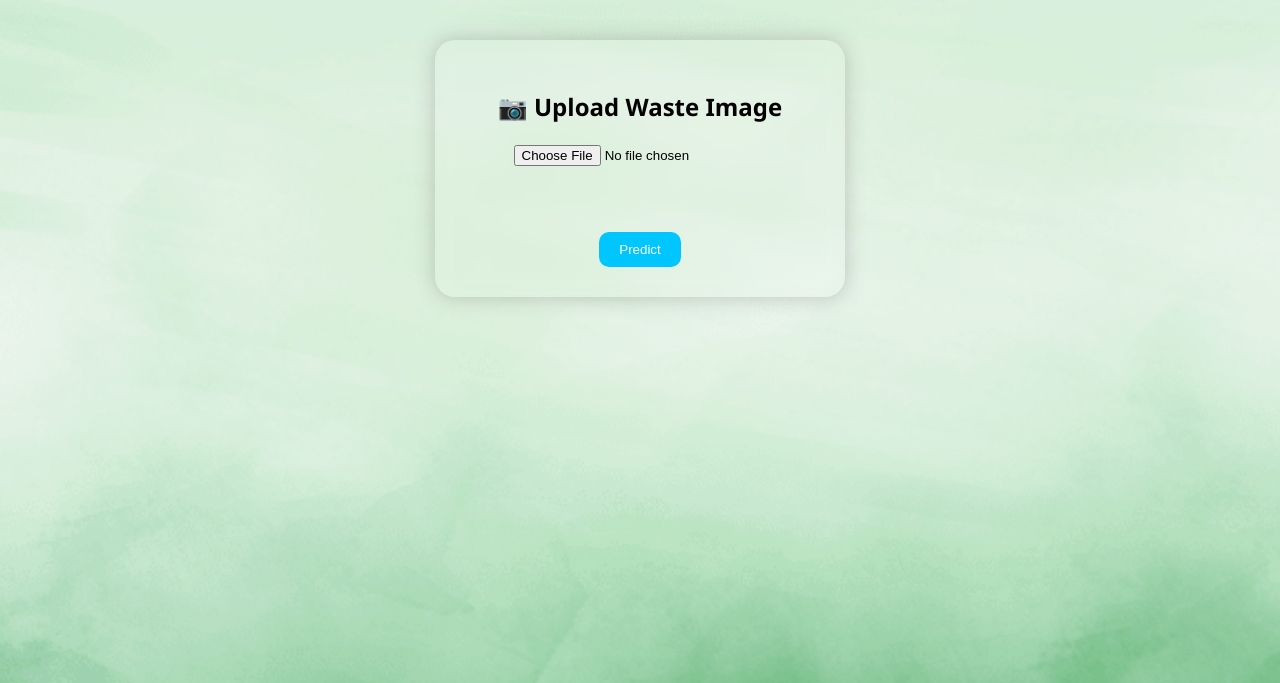
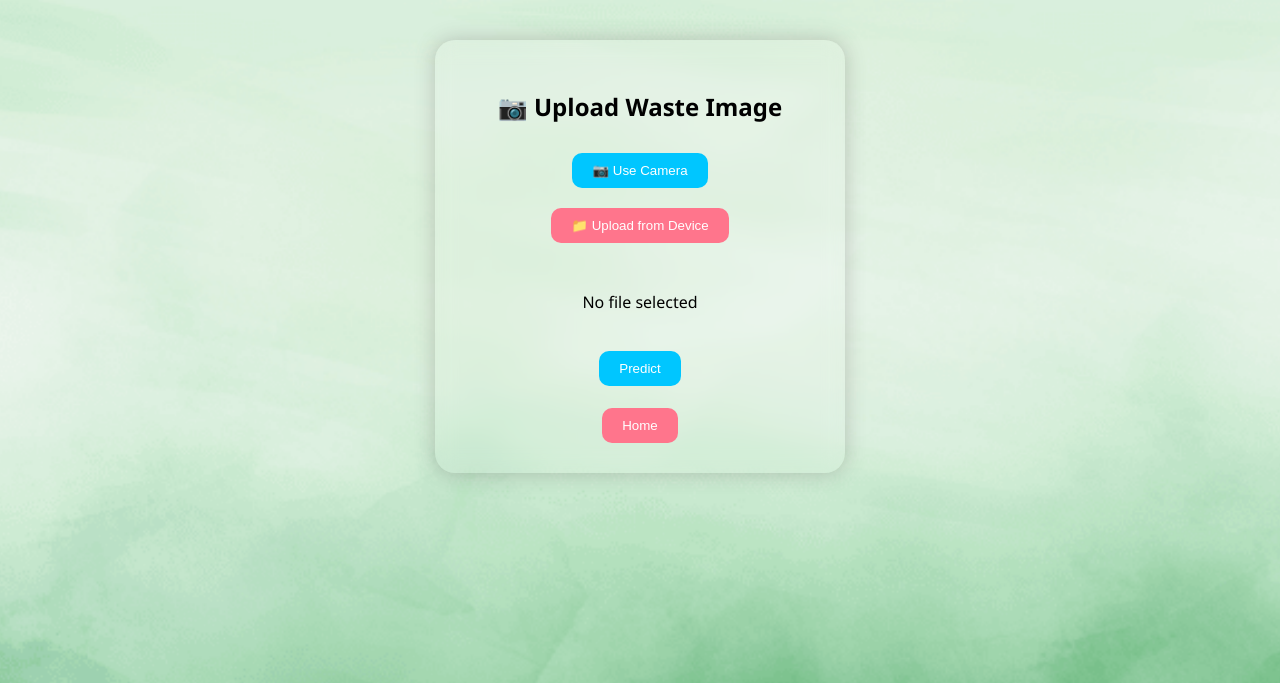
Before and after one commit to pixelledbot/minorproject, a Flask app: page /upload in a window 1280 px wide. Shown: the top 683 px of the page. Run offline with Flask 3, Linux system fonts and the light colour scheme.

Commit message:
UI changes

```diff
--- a/templates/upload.html
+++ b/templates/upload.html
@@ -2,31 +2,103 @@
 <html>
 <head>
 <link rel="stylesheet" href="/static/style.css">
+
+<style>
+.upload-box {
+    text-align: center;
+    margin-top: 20px;
+}
+
+.hidden-input {
+    display: none;
+}
+
+.action-btn {
+    margin: 10px;
+}
+</style>
+
 </head>
+
 <body class="fade">
 
 <div class="card">
-    <h2>📷 Upload Waste Image</h2>
 
-    <form action="/predict" method="POST" enctype="multipart/form-data">
+<h2>📷 Upload Waste Image</h2>
 
-        <input type="file" name="image" accept="image/*" required onchange="preview(event)">
+<form action="/predict" method="POST" enctype="multipart/form-data" id="uploadForm">
 
-        <br><br>
-        <img id="preview" class="preview">
+    <!-- HIDDEN INPUT (shared) -->
+    <input type="file" name="image" id="fileInput" class="hidden-input" accept="image/*" required>
+
+    <div class="upload-box">
+
+        <!-- CAMERA BUTTON -->
+        <button type="button" class="btn action-btn" onclick="openCamera()">
+            📷 Use Camera
+        </button>
+
+        <!-- GALLERY BUTTON -->
+        <button type="button" class="btn secondary action-btn" onclick="openGallery()">
+            📁 Upload from Device
+        </button>
 
         <br><br>
 
-        <button class="btn">Predict</button>
-    </form>
+        <!-- FILE NAME -->
+        <p id="fileName">No file selected</p>
+
+        <br>
+
+        <!-- SUBMIT -->
+        <button type="submit" class="btn">Predict</button>
+
+    </div>
+
+</form>
+
+<br>
+<a href="/"><button class="btn secondary">Home</button></a>
+
 </div>
 
 <script>
-function preview(e){
-    let img=document.getElementById("preview");
-    img.src=URL.createObjectURL(e.target.files[0]);
-    img.style.display="block";
+const fileInput = document.getElementById("fileInput");
+const fileName = document.getElementById("fileName");
+
+// 📷 OPEN CAMERA
+function openCamera() {
+    fileInput.setAttribute("capture", "environment"); // force camera
+    fileInput.click();
 }
+
+// 📁 OPEN GALLERY
+function openGallery() {
+    fileInput.removeAttribute("capture"); // normal file picker
+    fileInput.click();
+}
+
+// SHOW FILE NAME
+fileInput.addEventListener("change", function() {
+    if (this.files.length > 0) {
+        fileName.innerText = this.files[0].name;
+    } else {
+        fileName.innerText = "No file selected";
+    }
+});
+
+// 🔥 CRITICAL FIX: RESET INPUT AFTER SUBMIT
+document.getElementById("uploadForm").addEventListener("submit", function() {
+    setTimeout(() => {
+        fileInput.value = "";
+        fileName.innerText = "No file selected";
+    }, 100);
+});
+
+// 🔥 ALSO RESET ON EVERY CLICK (ensures camera always opens)
+fileInput.addEventListener("click", function () {
+    this.value = null;
+});
 </script>
 
 </body>
```
Also changed, not shown: templates/dashboard.html (+8 -10 lines).
